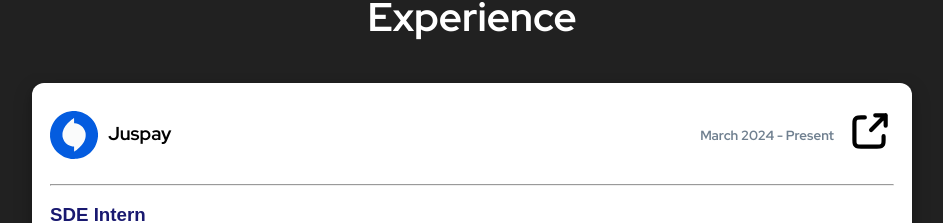
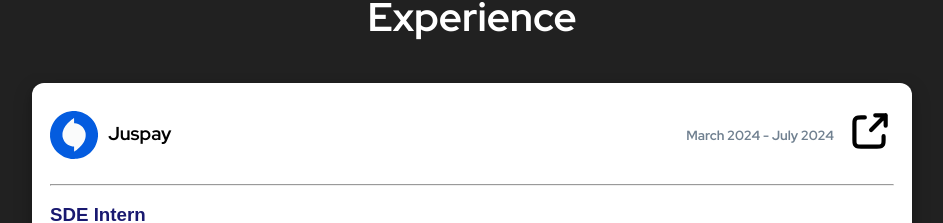
Before and after one commit to garvitxx18/Portfolio-v1, a React (Create React App) app: page / in a window 1280 px wide. Shown: the part 1439-1662 px from the top of the page, without its empty margins (168-1111 px from the left). Built offline with nearby package versions, Linux system fonts and the light colour scheme; a web font is replaced by a local one.

Commit message:
yarn update

```diff
--- a/src/components/Experience/Experience.tsx
+++ b/src/components/Experience/Experience.tsx
@@ -18,7 +18,7 @@ export function Experience() {
                 <h3 className="company-name">Juspay</h3>
               </div>
               <div className="experience-links">
-                <h5 className="company-span">March 2024 - Present</h5>
+                <h5 className="company-span">March 2024 - July 2024</h5>
                 <a href="https://www.juspay.in" target="_blank" rel="noreferrer">
                   <img
                     className="comapny-img"
```
Also changed, not shown: 1 other file (tests, documents, lock files or other folders).
